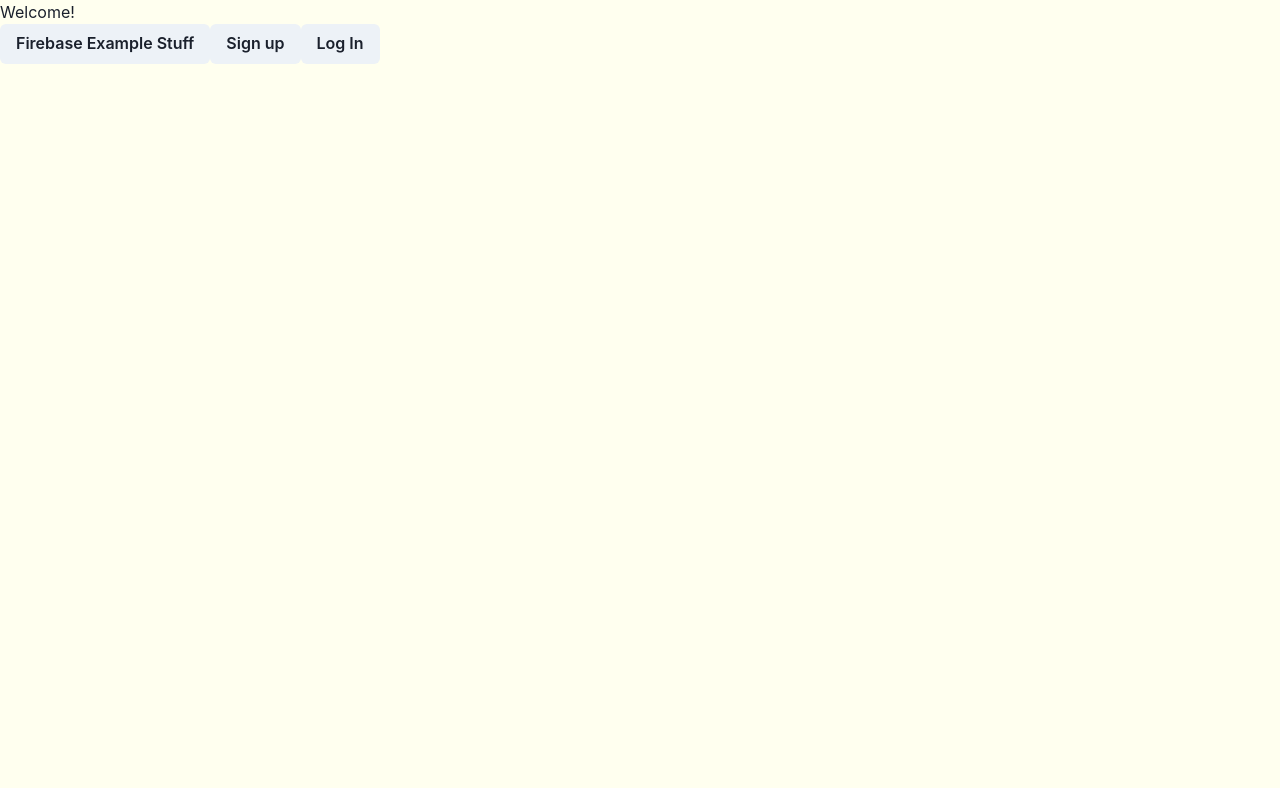
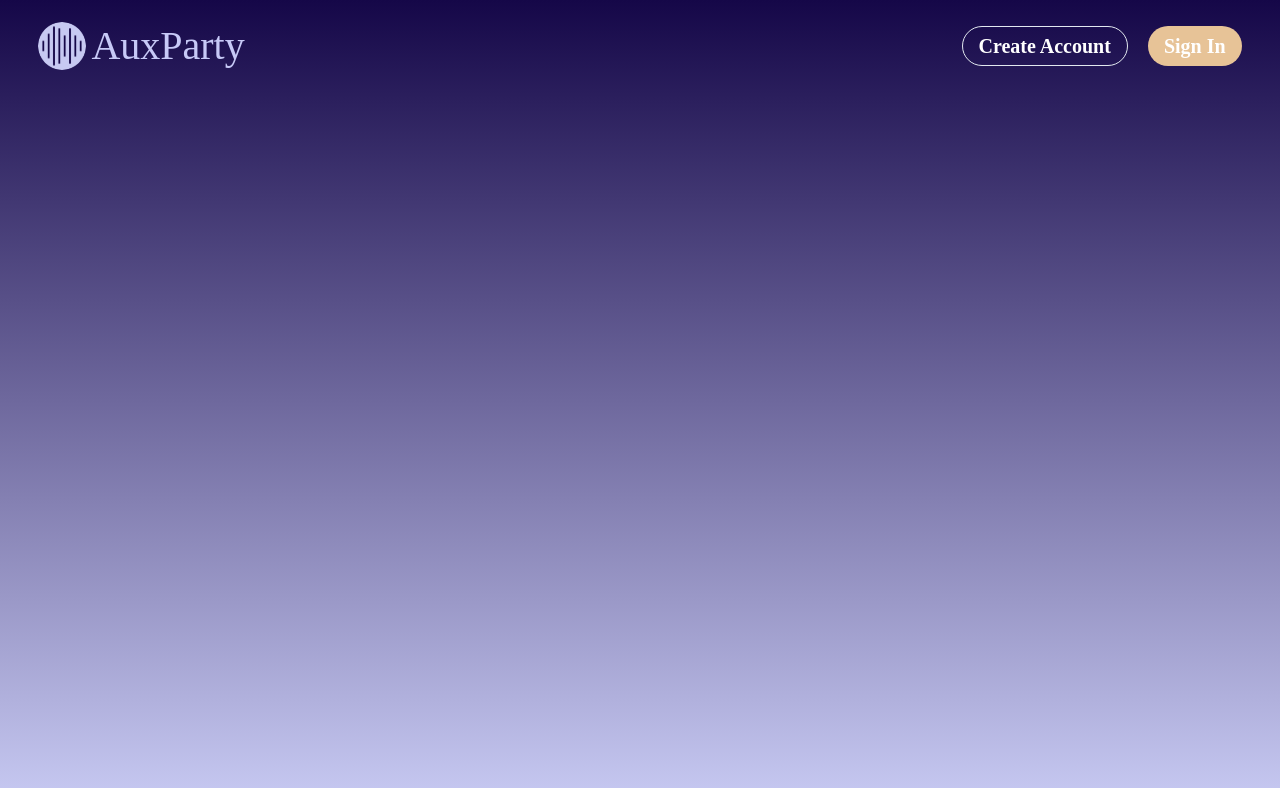
Before and after one commit to joeyladerer/playlist-app, a React (Create React App) app: page / in a window 1280 px wide. Shown: the top 788 px of the page. Built offline with nearby package versions, Linux system fonts and the light colour scheme.

Commit message:
begin landing style

```diff
--- a/src/App.js
+++ b/src/App.js
@@ -3,7 +3,7 @@ import { Route, Routes } from 'react-router-dom';
 
 import ExampleCRUD from './Main Pages/ExampleCRUD';
 import HostDashboard from './Main Pages/HostDashboard';
-import Landing from './Main Pages/Landing';
+import Landing from './Main Pages/Landing Page/Landing';
 import LogIn from './Main Pages/Auth/LogIn';
 import SignUp from './Main Pages/Auth/SignUp';
 import CreateEvent from './Main Pages/CreateEvent';
--- /dev/null
+++ b/src/Main Pages/Landing Page/Landing.js
@@ -0,0 +1,41 @@
+import { Avatar, Box, Button, Text } from '@chakra-ui/react'
+import React from 'react'
+import { useNavigate } from 'react-router-dom'
+import Logo from '../../assets/AuxParty_2.png'
+import style from './Landing.module.css'
+
+function Landing () {
+    // function to navigate with react router
+    const navigate = useNavigate()
+    const routeToPath = (path) => {
+        navigate(path)
+    }
+    // onClick should be arrow function pointing to a path change
+    return (
+        <Box className={style.MainBox}>
+            <Box className={style.TopContainer}>
+                <Box className={style.TopComponentsContainer}>
+                    <Avatar src={Logo} marginRight={'5px'} />
+                    <Text color={'#C7C9F7'} fontSize={'40px'}>AuxParty</Text>
+                </Box>
+                <Box className={style.TopComponentsContainer}>
+                    <Button
+                        color={'white'} variant={'outline'} borderRadius={'40px'}
+                        marginRight={'20px'} fontSize={'20px'}
+                        _hover={{color: '#E7C397'}} _focus={{bg: 'transparent'}}
+                        onClick={() => routeToPath('/signup')}>
+                            Create Account
+                    </Button>
+                    <Button
+                        bg={'#E7C397'} color={'white'} borderRadius={'40px'} fontSize={'20px'}
+                        _hover={{color: 'black'}}
+                        onClick={() => routeToPath('/login')}>
+                            Sign In
+                    </Button>
+                </Box>
+            </Box>
+        </Box>
+    )
+}
+
+export default Landing
--- /dev/null
+++ b/src/Main Pages/Landing Page/Landing.module.css
@@ -0,0 +1,45 @@
+.MainBox {
+    width: 100vw;
+    height: 100vh;
+    background: linear-gradient(#150748, #C7C9F2);
+    font-family: Avenir;
+    font-style: normal;
+}
+
+.TopContainer {
+    display: flex;
+    justify-content: space-between;
+}
+
+.TopComponentsContainer {
+    display: flex;
+    margin-left: 3vw;
+    margin-right: 3vw;
+    margin-top: 2vh;
+    align-items: center;
+}
+
+.LogoText {
+    color:#C7C9F7;
+    font-size: 40px;
+}
+
+.CreateAccountButton {
+    color: white;
+    background: transparent;
+    outline-color: white;
+    border-radius: 40px;
+    margin-right: 20px;
+    font-size: 20px;
+}
+.CreateAccountButton:hover {
+    color: #E7C397;
+    background: transparent
+}
+
+.SignUpButton {
+    background: #E7C397;
+    color: white;
+    border-radius: 40px;
+    font-size: 20px;
+}
--- a/src/Main Pages/Landing.js
+++ /dev/null
@@ -1,22 +0,0 @@
-import { Button } from '@chakra-ui/react'
-import React from 'react'
-import { useNavigate } from 'react-router-dom'
-
-function Landing () {
-    // function to navigate with react router
-    const navigate = useNavigate()
-    const routeToPath = (path) => {
-        navigate(path)
-    }
-    // onClick should be arrow function pointing to a path change
-    return (
-        <div>
-            <h1>Welcome!</h1>
-            <Button onClick={() => routeToPath('exampleCRUD')}>Firebase Example Stuff</Button>
-            <Button onClick={() => routeToPath('/signup')}>Sign up</Button>
-            <Button onClick={() => routeToPath('login')}>Log In</Button>
-        </div>
-    )
-}
-
-export default Landing
--- a/src/index.css
+++ b/src/index.css
@@ -5,7 +5,7 @@ body {
     sans-serif;
   -webkit-font-smoothing: antialiased;
   -moz-osx-font-smoothing: grayscale;
-  background-color: #ffffef !important;
+  /* background-coor: linear-gradient(#648880, #293f50) !important; */
 }
 
 code {
```
Also changed, not shown: src/assets/AuxParty_2.png (added).
